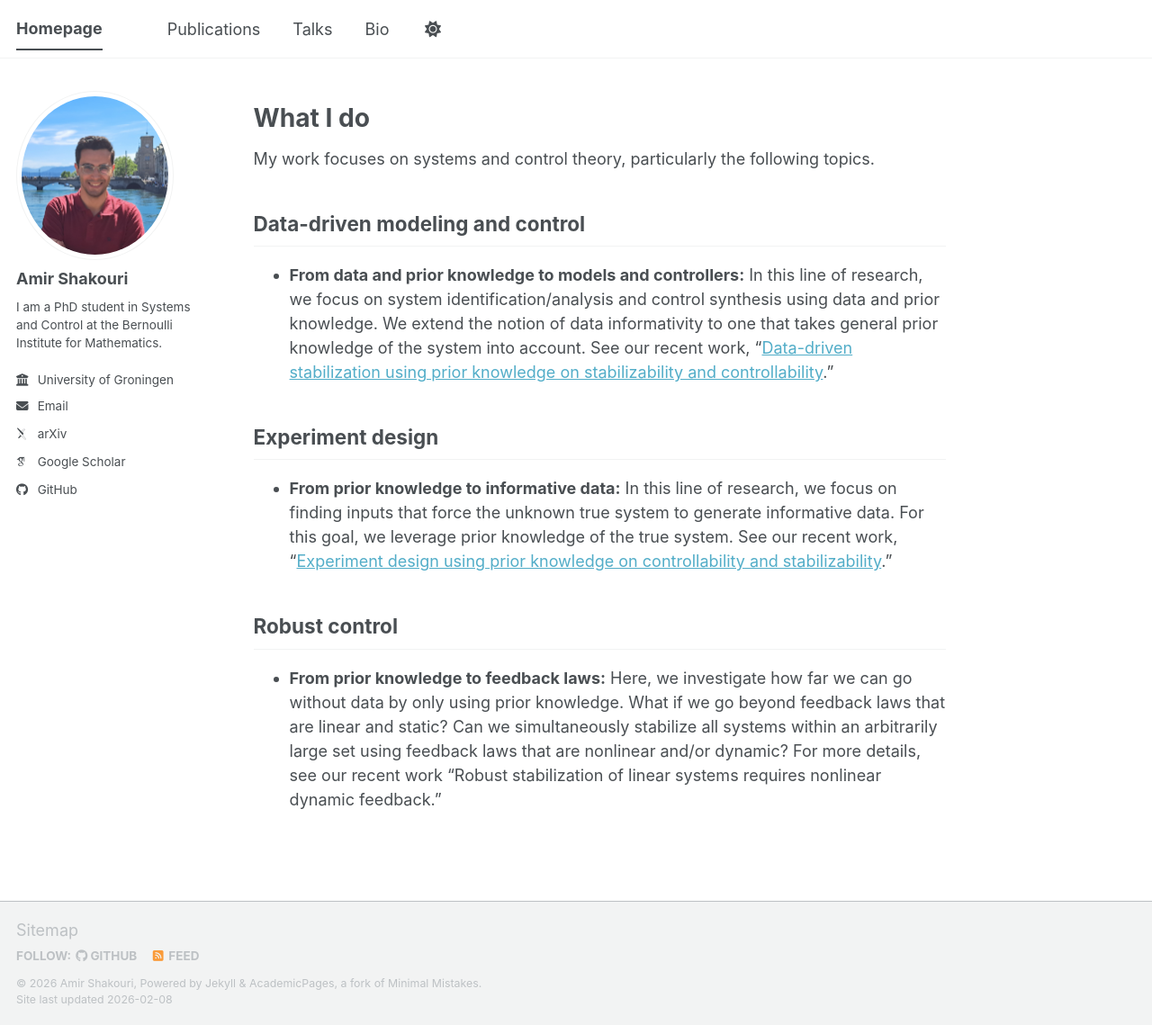
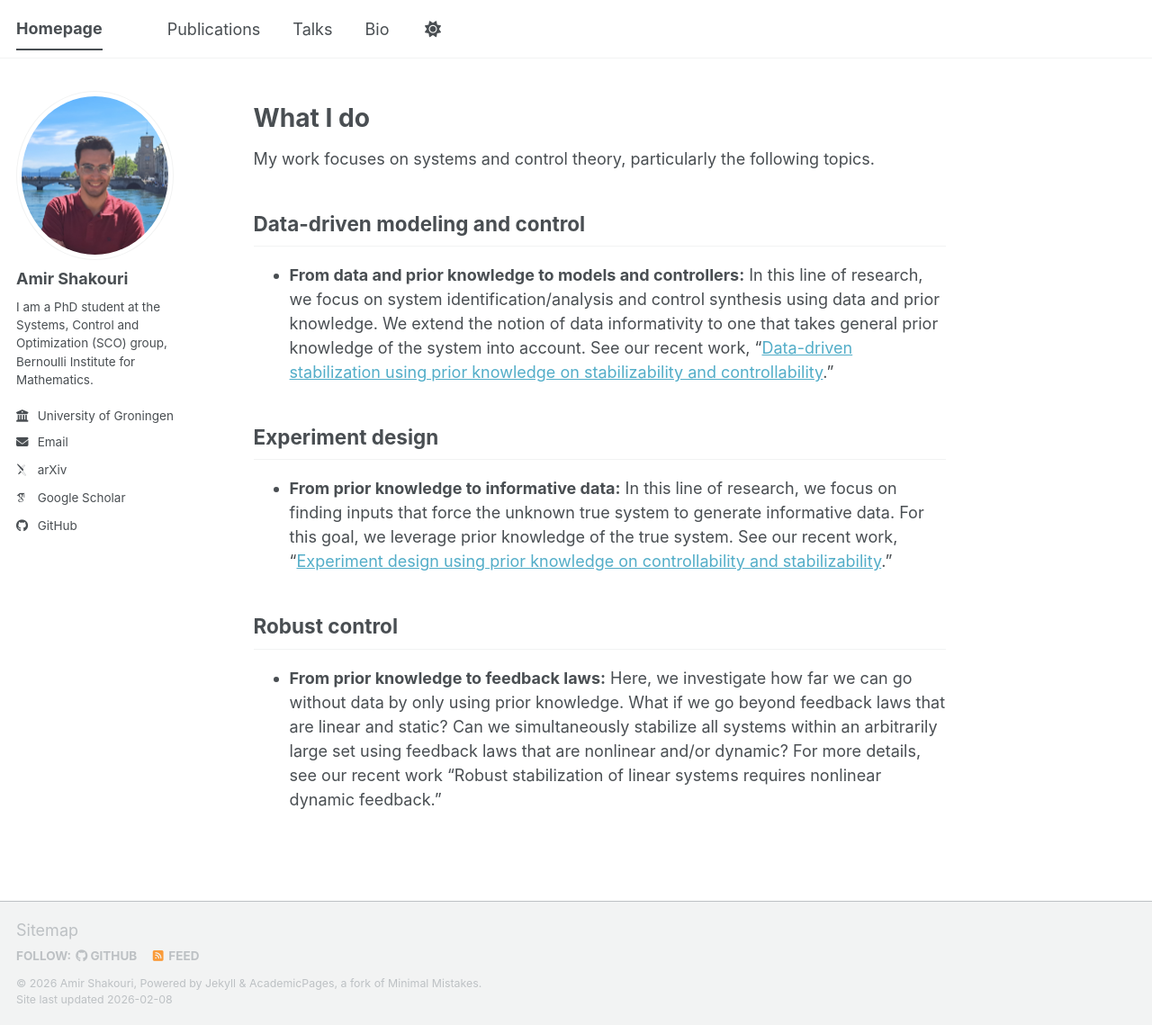
Before and after one commit to a-shakouri/a-shakouri.github.io, a Jekyll site: the page built from _pages/about.md, in a window 1280 px wide and 1139 px high. Shown: the whole window at 90% size. Built offline with Jekyll 4.4.1, drawn with Linux system fonts in a browser that asks for light colours; some web fonts are replaced; a script bundle is joined from its source files by our own code; library files that are not in the unit come from our copies.

Commit message:
Update _config.yml

```diff
--- a/_config.yml
+++ b/_config.yml
@@ -26,7 +26,7 @@ author:
   avatar           : "20230810_144750.jpg"
   name             : "Amir Shakouri"
   pronouns         : # example: "she/her"
-  bio              : "I am a PhD student in Systems and Control at the Bernoulli Institute for Mathematics."
+  bio              : "I am a PhD student at the Systems, Control and Optimization (SCO) group, Bernoulli Institute for Mathematics."
   location         :
   employer         : "University of Groningen"
   uri              : # URL
```
